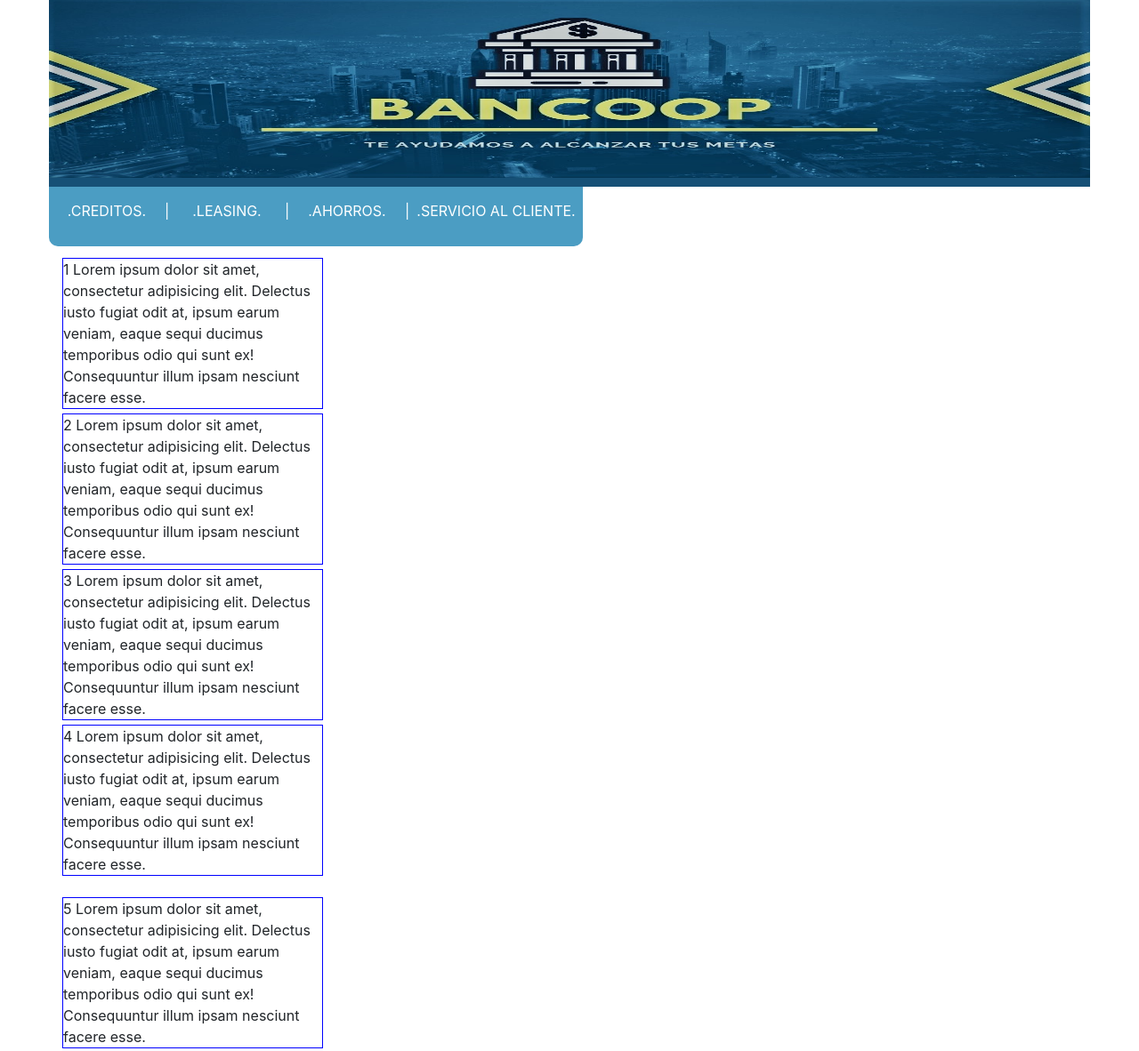
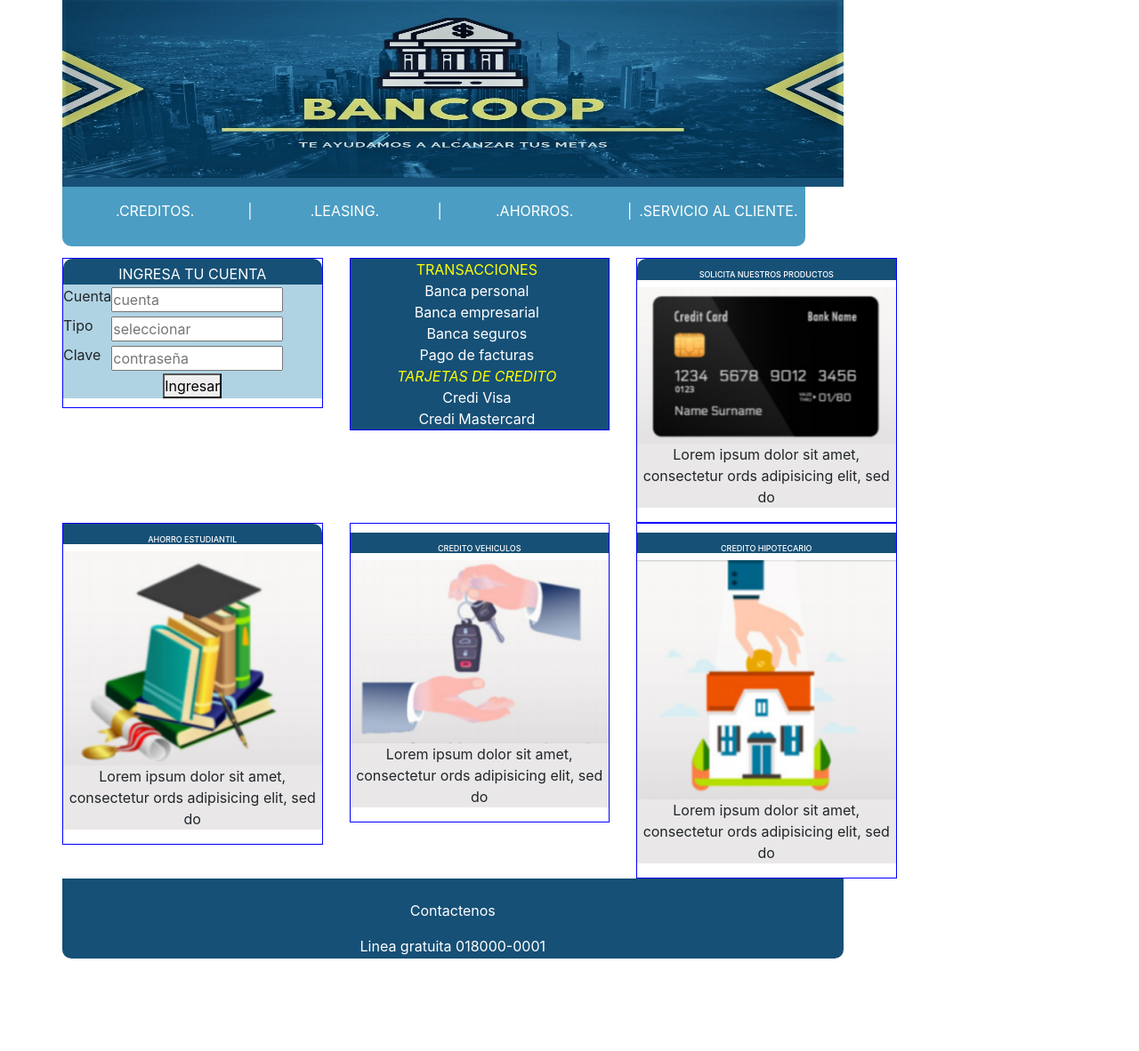
Before and after one commit to Shangonazo/Shangonazo.github.io, a plain HTML site: page pag/Banco_bootstrap.html in a window 1280 px wide. Shown: the top 1182 px of the page at 89% size. After the commit the page ends 1116 px from the top, so only its background shows below. Drawn offline with Linux system fonts and the light colour scheme.

Commit message:
trabjos al dia

```diff
--- /dev/null
+++ b/css/estilos2.css
@@ -0,0 +1,286 @@
+*{
+	margin: 0px;
+	padding: 0px;
+}
+
+body {
+background-color: white;
+}
+
+main {
+	/*width: 600px;*/
+	/*height:820px;*/
+	/*margin-left:200px;
+	background-color: white;
+}
+
+header {
+	/*border:2px solid blue;  */
+}
+
+header div {
+	width: 100%;
+	height: 200px;
+}
+header img {
+	width: 100%;
+	height: 200px;
+}
+
+nav {
+	height: 80px;
+	/*border:2px solid orange;*/
+	margin-bottom: 10px;
+	border-radius: 0px 0px 10px 10px;
+}
+
+.linea-color{
+	width:100%;
+	height:10px;
+	background-color:rgb(22, 80, 118);
+}
+
+nav li {
+	width: 208.3px;
+	height:52px;
+	list-style: none;
+	cursor: pointer;
+	text-align:center;
+	color: white;
+	/*border:1px solid red;*/
+	float: left;
+	padding-top: 15px;
+	background-color: rgba(75, 157, 195, 1);
+}
+
+.barra {
+	width:5px;
+}
+.borde-left {
+	border-radius: 0px 0px 0px 10px;
+}
+.borde-right{
+	border-radius: 0px 0px 10px 0px;
+	padding-right: 5px;
+	padding-left: 5px;
+	width:185px;
+}
+
+section {
+	/*border:2px solid green;*/
+	width: 220px;
+	height:400px;
+	float:left;
+	margin-bottom:10px;
+}
+
+.articulo1 {
+ 	/*width: 40%;*/
+ 	/*height:170px;*/
+ 	margin-bottom: 10px;
+}
+
+.articulo1 header {
+ 	height:18%;
+ 	color: white;
+ 	text-align:center;
+ 	padding-top: 5px;
+	/*border:1px solid blue;*/
+	background-color: rgb(22, 80, 118);
+	border-radius:10px 10px 0px 0px;
+}
+
+.articulo1 div{
+	height:79%;
+	/*border:1px solid red;*/
+	background-color: rgba(176, 211, 227, 1);
+}
+
+.entradas {
+ 	width:80%;
+}
+
+.articulo2 {
+	/*height: 216px;*/
+	/*width: 100%;*/
+}
+
+ .articulo2 div{
+	height:100%;
+	/*border:1px solid red;*/
+	background-color: rgb(22, 80, 118);
+
+}
+
+.articulo2 div table {
+	width:98%;
+	height:98%;
+	color:white;
+	text-align:center;
+}
+
+.articulo2 div table tr td h4 {
+	color:yellow;
+
+}
+
+aside {
+	width:360px;
+	height:400px;
+	float:right;
+	/*margin-bottom:10px;*/
+	/*border:2px solid gold;*/
+}
+
+aside section {
+	height:50%;
+	width:100%;
+	/*border:1px solid red;*/
+	margin-bottom:auto;
+}
+
+.articulo3{
+	/*height:94%;*/
+	/*width:47%;*/
+	/*border:1px solid green;*/
+	/*margin-top:5px;*/
+	/*float:left;*/
+	/*margin-left: 5px;*/
+}
+
+.articulo3 h6 {
+	height:12%;
+	color:white;
+	font-size: 9px;
+	padding-top:13px;
+	background-color:rgb(22, 80, 118);
+	border-radius:10px 0px 0px 0px;
+}
+
+.articulo3 div {
+	height:40%;
+	background-color:rgb(233, 231, 232);
+	/*border:1px solid blue;*/
+}
+.articulo3 div img {
+	width: 100%;
+	height:100%;
+}
+
+.articulo3 div p {
+	text-align: center;
+}
+
+/*---------------------------------*/
+.articulo4 {
+	/*height:94%;*/
+	/*width:47%;*/
+	/*border:1px solid green;*/
+	/*float:right;*/
+	/*margin-right:5px;*/
+}
+
+.articulo4 h6 {
+	height:12%;
+	color:white;
+	font-size: 9px;
+	padding-top:13px;
+	background-color:rgb(22, 80, 118);
+	border-radius:0px 10px 0px 0px;
+
+}
+
+.articulo4 div {
+	height:40%;
+	background-color:rgb(233, 231, 232);
+	/*border:1px solid blue;*/
+}
+
+.articulo4 div img {
+	width: 100%;
+	height: 100%;
+}
+
+.articulo4 div p {
+	text-align: center;
+}
+
+/*----------------------------------*/
+.articulo5 h6 {
+	height:12%;
+	color: white;
+	font-size: 9px;
+	padding-top:13px;
+	background-color:rgb(22, 80, 118);
+}
+
+.articulo5 {
+	/*height:94%;*/
+	/*width:47%;*/
+	/*float:left;*/
+	/*border:1px solid green;*/
+	/*margin-left:5px;*/
+	margin-top: 10px;
+}
+
+.articulo5 div {
+	height:40%;
+	background-color:rgb(233, 231, 232);
+	/*border:1px solid blue;*/
+}
+
+.articulo5 div img {
+	width: 100%;
+	height: 100%;
+}
+
+.articulo5 div p {
+	text-align: center;
+}
+
+/*----------------------------------*/
+.articulo6 h6 {
+	height:12%;
+	color:white;
+	font-size: 9px;
+	padding-top:13px;
+	background-color:rgb(22, 80, 118);
+}
+
+.articulo6 {
+	/*height:94%;*/
+	/*width:47%;*/
+	/*float:left;*/
+	/*border:1px solid green;*/
+	/*float:right;*/
+	/*margin-right:5px;*/
+	margin-top:10px;
+}
+
+.articulo6 div {
+	height:40%;
+	background-color:rgb(233, 231, 232);
+	/*border:1px solid blue;*/
+}
+
+.articulo6 div img {
+	width: 100%;
+	height: 100%;
+}
+
+.articulo6 div p {
+	text-align: center;
+}
+/*-------------------------------------------*/
+.well {
+	width:40%;
+	height: 30%;
+}
+footer {
+	height:90px;
+	color: white;
+	background-color: rgb(22, 80, 118);
+	border-radius: 0px 0px 10px 10px;
+	clear: both;
+	/*border: 2px solid red;*/
+}
--- a/pag/Banco_bootstrap.html
+++ b/pag/Banco_bootstrap.html
@@ -3,20 +3,27 @@
 <head>
 	<meta charset="UTF-8">
 	<meta http-equiv="X-UA-compatible" content="IE=edge">
-	<meta name="viewport" content="width=device-width,initial scale-1">
+	<meta name="viewport" content="width=device-width,initial-scale=1">
 	<title>Bancoop</title>
-	<link rel="stylesheet" href="../css/estilos1.css">
-	<link rel="stylesheet" href="../css/bootstrap.css">
+	<link rel="stylesheet"  href="../css/estilos2.css">
+	<link rel="stylesheet"  href="../css/bootstrap.css">
 </head>
 <body>
 		<div class="container">
 		<div class="row">
-	<main>
+		<div class="col-md-9 col-sm-12 col-xm-12" width="40%">
 		<header>
 			<div>
 			<img src="../img/banco.jpg" alt="">
 			</div>
 		</header>
+		</div>
+		</div>
+		</div>
+
+		<div class="container">
+		<div class="row">
+		<div class="col-md-9 col-sm-12 col-xm-12" width="40%">
 		<nav>
 			<div class="linea-color"></div>
 			<div>
@@ -31,34 +38,154 @@
 				</ul>
 			</div>
 		</nav>
-		<div class="col-md-3 col-sm-5 col-xs-12">  <div class="well"style="border: 1px solid blue; margin-bottom: 5px">1 Lorem ipsum dolor sit amet, consectetur adipisicing elit. Delectus iusto fugiat odit at, ipsum earum veniam, eaque sequi ducimus temporibus odio qui sunt ex! Consequuntur illum ipsam nesciunt facere esse.
 		</div>
-  	</div>
-  	<div class="col-md-3 col-sm-5 col-xs-12">  <div class="well" style="border: 1px solid blue; margin-bottom: 5px">2 Lorem ipsum dolor sit amet, consectetur adipisicing elit. Delectus iusto fugiat odit at, ipsum earum veniam, eaque sequi ducimus temporibus odio qui sunt ex! Consequuntur illum ipsam nesciunt facere esse.
-  	</div>
-  	</div>
-	<div class="col-md-3 col-sm-5 col-xs-12">
-	<div class="well" style="border: 1px solid blue; margin-bottom: 5px"> 3 Lorem ipsum dolor sit amet, consectetur adipisicing elit. Delectus iusto fugiat odit at, ipsum earum veniam, eaque sequi ducimus temporibus odio qui sunt ex! Consequuntur illum ipsam nesciunt facere esse.
 		</div>
 		</div>
 
-	<div class="col-md-3 col-sm-5 col-xs-12">
-	<div class="well" style="border: 1px solid blue"> 4 Lorem ipsum dolor sit amet, consectetur adipisicing elit. Delectus iusto fugiat odit at, ipsum earum veniam, eaque sequi ducimus temporibus odio qui sunt ex! Consequuntur illum ipsam nesciunt facere esse.
+			<div class="container">
+			<div class="row">
+			<div class="col-md-3 col-sm-12 col-xm-12" width="40%">
+			<div style="border:1px blue solid" >
+			<article class="articulo1">
+				<header>INGRESA TU CUENTA</header>
+				<div>
+					<table align="center" height="100px">
+						<form>
+							<tr>
+								<td>
+									<label>Cuenta</label>
+								</td>
+								<td>
+									<input class="entradas" type="usermane" name="usuario" placeholder="cuenta">
+								</td>
+							</tr>
+							<tr>
+								<td>
+									<label>Tipo</label>
+								</td>
+								<td>
+									<input class="entradas" type="text" name="tipo" placeholder="seleccionar">
+								</td>
+							</tr>
+							<tr>
+								<td>
+									<label>Clave</label>
+								</td>
+								<td>
+									<input class="entradas" type="password" name="contraseña" placeholder="contraseña">
+								</td>
+							</tr>
+						</form>
+					</table>
+						<center>
+							<button>Ingresar</button>
+						</center>
 				</div>
-	</div>
-	<br>
-
-	<div class="col-md-3 col-sm-10 col-xs-12">
-  	<div class="well" style="border: 1px solid blue">5 Lorem ipsum dolor sit amet, consectetur adipisicing elit. Delectus iusto fugiat odit at, ipsum earum veniam, eaque sequi ducimus temporibus odio qui sunt ex! Consequuntur illum ipsam nesciunt facere esse.
+			</article>
 			</div>
 			</div>
 
-  	<div class="col-md-3 col-sm-10 col-xs-12">
-  	<div class="well" style="border: 1px solid blue; margin-top:10px" >6 Lorem ipsum dolor sit amet, consectetur adipisicing elit. Delectus iusto fugiat odit at, ipsum earum veniam, eaque sequi ducimus temporibus odio qui sunt ex! Consequuntur illum ipsam nesciunt facere esse.
+			<div class="col-md-3 col-sm-5 col-xm-12" width="40%">
+			<div  style="border:1px blue solid">
+			<article  class="articulo2" >
+				<div>
+					<table align="center">
+						<tr>
+							<td style="color:yellow">TRANSACCIONES</td>
+						</tr>
+						<tr>
+							<td>Banca personal</td>
+						</tr>
+						<tr>
+							<td>Banca empresarial</td>
+						</tr>
+						<tr>
+							<td>Banca seguros</td>
+						</tr>
+						<tr>
+							<td>Pago de facturas</td>
+						</tr>
+						<tr>
+							<td style="color:yellow"><i>TARJETAS DE CREDITO</i></td>
+						</tr>
+						<tr>
+							<td>Credi Visa</td>
+						</tr>
+						<tr>
+							<td>Credi Mastercard</td>
+						</tr>
+					</table>
+				</div>
+			</article>
 			</div>
 			</div>
 
+			<div class="col-md-3 col-sm-5 col-xm-12" width="40%" >
+			<div  style="border:1px blue solid">
+			<article class="articulo3">
+				<h6 align="center">SOLICITA NUESTROS PRODUCTOS</h6>
+				<div><img src="../img/credito.jpg" alt=""></div>
+				<div>
+				<p>Lorem ipsum dolor sit amet, consectetur ords adipisicing elit, sed do
+				</p>
+				</div>
+			</article>
+			</div>
+			</div>
+			</div>
+			</div>
 
-</main>
+			<div class="container">
+			<div class="row">
+			<div class="col-md-3 col-sm-5 col-xm-12">
+			<div style="border:1px blue solid">
+			<article class="articulo4">
+				<h6 align="center">AHORRO ESTUDIANTIL</h6>
+				<div><img src="../img/estudio.jpg" alt=""></div>
+				<div><p>Lorem ipsum dolor sit amet, consectetur ords adipisicing elit, sed do
+				</p>
+				</div>
+			</article>
+			</div>
+			</div>
+
+			<div class="col-md-3 col-sm-5 col-xm-12" >
+			<div style="border:1px blue solid">
+			<article class="articulo5">
+				<h6 align="center">CREDITO VEHICULOS</h6>
+				<div><img src="../img/carro.jpg" alt=""></div>
+				<div><p>Lorem ipsum dolor sit amet, consectetur ords adipisicing elit, sed do
+				</p>
+				</div>
+			</article>
+			</div>
+			</div>
+
+			<div class="col-md-3 col-sm-5 col-xm-12" >
+			<div style="border:1px blue solid">
+			<article class="articulo6">
+				<h6 align="center">CREDITO HIPOTECARIO</h6>
+				<div><img src="../img/ahorro.jpg" alt=""></div>
+				<div><p>Lorem ipsum dolor sit amet, consectetur ords adipisicing elit, sed do
+				</p>
+				</div>
+			</article>
+			</div>
+			</div>
+			</div>
+			</div>
+
+		<div class="container">
+		<div class="row">
+		<div class="col-md-9 col-sm-12 col-xm-12" width="40%">
+		<footer>
+			<br>
+			<p align="center">Contactenos</p>
+			<p align="center">Linea gratuita 018000-0001</p>
+			<p align="center">Banco entidad financiera - Todos los derechos reservados</p>
+		</footer>
+		</div>
+		</div>
+		</div>
 </body>
 </html>
```
Lines whose indentation alone changed are shown as unchanged.
